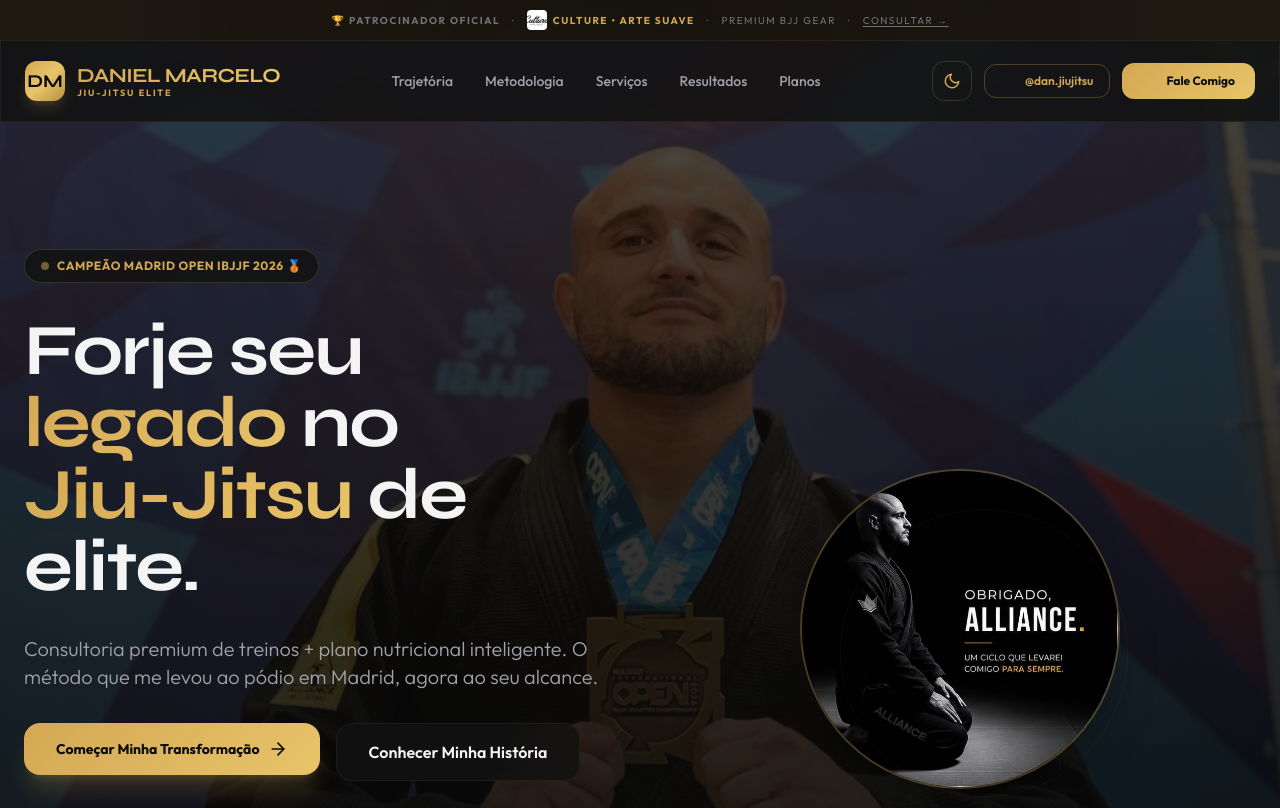
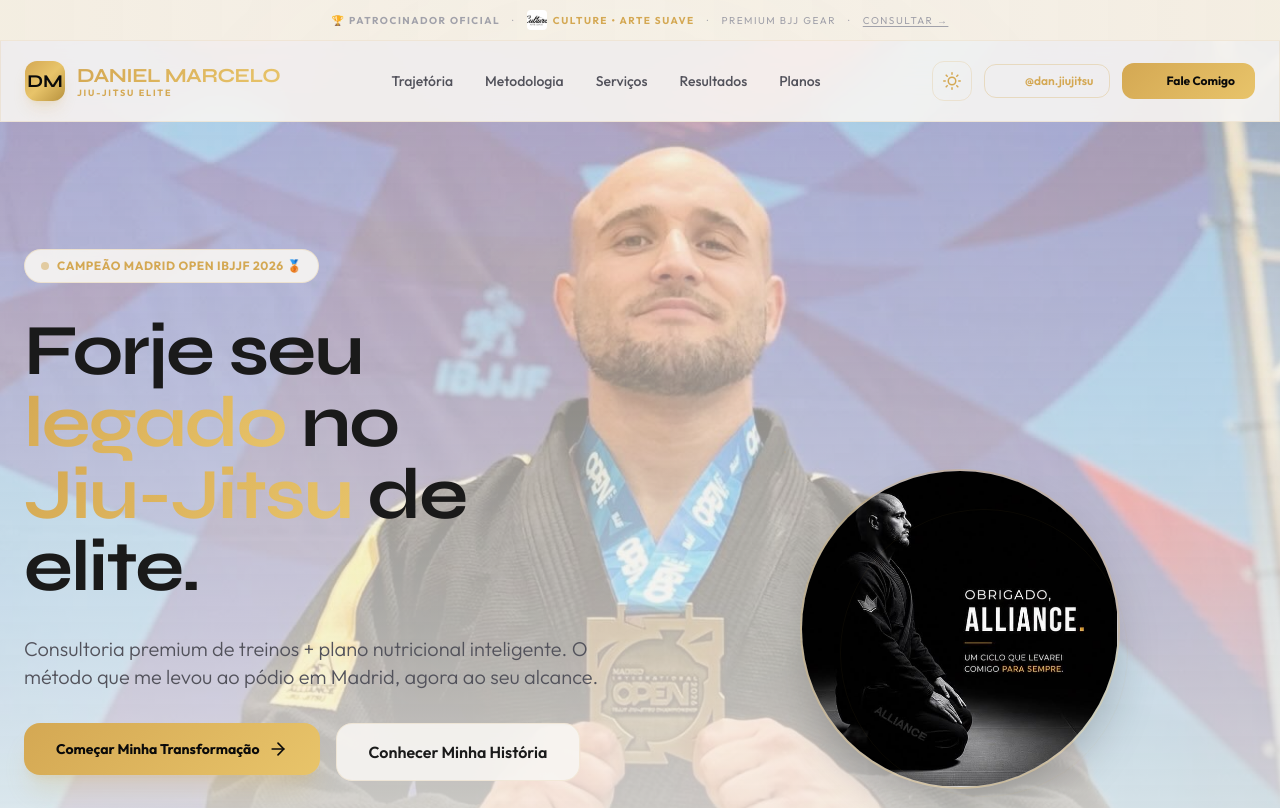
Before and after one commit to lbconsultoriadigital/danielmarcelo, a plain HTML site: page index.html in a window 1280 px wide. Shown: the top 808 px of the page. Drawn offline with nearby package versions, Linux system fonts and the light colour scheme; some icons are missing.

Commit message:
🐛 Fix: imagens não carregavam no Vercel + light mode como padrão
- Corrige vercel.json: rotas inadequadas estavam redirecionando
  requisições de .jpg para index.html (imagens sumiam)
- Tema padrão alterado de dark para light
- Hero: opacidade da imagem de fundo adaptativa por tema
  (0.4 dark, 0.7 light) via classe .hero-bg-img
- Hero overlay no light mode: gradiente bege sutil
  para imagem ficar visível sem poluição visual

```diff
--- a/index.html
+++ b/index.html
@@ -87,9 +87,11 @@
             --card-bg: rgba(232, 228, 222, 0.85);
             --scroll-track: #e8e4de;
             --hero-overlay-from: rgba(248, 246, 242, 0.1);
-            --hero-overlay-to: rgba(248, 246, 242, 0.85);
+            --hero-overlay-to: rgba(248, 246, 242, 0.95);
         }
         * { scroll-behavior: smooth; }
+        .hero-bg-img { opacity: 0.4; }
+        .light .hero-bg-img { opacity: 0.7; }
         ::-webkit-scrollbar { width: 6px; }
         ::-webkit-scrollbar-track { background: var(--scroll-track); }
         ::-webkit-scrollbar-thumb { background: #d4a853; border-radius: 3px; }
@@ -304,7 +306,7 @@
     <section class="relative min-h-screen flex items-center pt-32 overflow-hidden">
         <!-- Background Image -->
         <div class="absolute inset-0 z-0">
-            <img src="daniel-podium.jpg" alt="Daniel Marcelo - Pódio Madrid Open IBJJF" class="w-full h-full object-cover opacity-40 scale-105">
+            <img src="daniel-podium.jpg" alt="Daniel Marcelo - Pódio Madrid Open IBJJF" class="w-full h-full object-cover hero-bg-img scale-105">
             <div class="absolute inset-0 hero-overlay"></div>
         </div>
 
@@ -1262,7 +1264,7 @@
     <script>
         // Apply saved theme on load
         (function() {
-            const saved = localStorage.getItem('theme') || 'dark';
+            const saved = localStorage.getItem('theme') || 'light';
             if (saved === 'light') {
                 document.documentElement.classList.add('light');
             }
```
Also changed, not shown: vercel.json.
